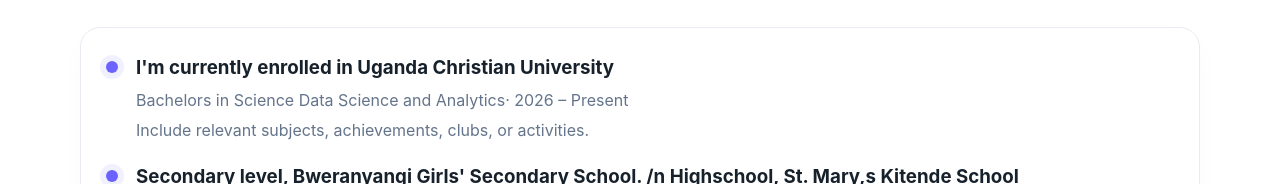
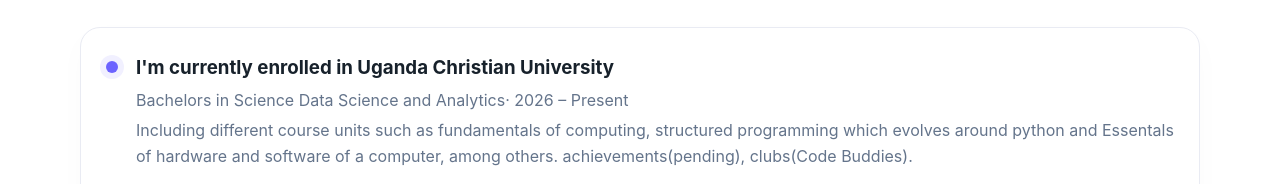
Before and after one commit to janetndyamuhaki783-sketch/Janet-s-Personal-Portfolio, a plain HTML site: page index.html in a window 1280 px wide. Shown: the part 1669-1853 px from the top of the page. Drawn offline with Linux system fonts and the light colour scheme.

Commit message:
Update index.html

```diff
--- a/index.html
+++ b/index.html
@@ -96,7 +96,7 @@
       <div class="wrap">
         <div class="section-head"><div class="eyebrow">My background</div><h2>Education</h2><p>My learning journey so far.</p></div>
         <div class="panel timeline">
-          <div class="timeline-item"><div class="dot"></div><div><h3>I'm currently enrolled in Uganda Christian University</h3><p> Bachelors in Science Data Science and Analytics· 2026 – Present</p><p>Include relevant subjects, achievements, clubs, or activities.</p></div></div>
+          <div class="timeline-item"><div class="dot"></div><div><h3>I'm currently enrolled in Uganda Christian University</h3><p> Bachelors in Science Data Science and Analytics· 2026 – Present</p><p>Including different course units such as fundamentals of computing, structured programming which evolves around python and Essentals of hardware and software of a computer, among others. achievements(pending), clubs(Code Buddies).</p></div></div>
           <div class="timeline-item"><div class="dot"></div><div><h3> Secondary level, Bweranyangi Girls' Secondary School. /n Highschool, St. Mary,s Kitende School</h3><p>Qualification earned; UCE Certificate and UACE certificate. · 2019-2023 and 2024-2025</p><p>Thrilled and grateful to finish these levels of education and how far i have come.</p></div></div>
         </div>
       </div>
```
